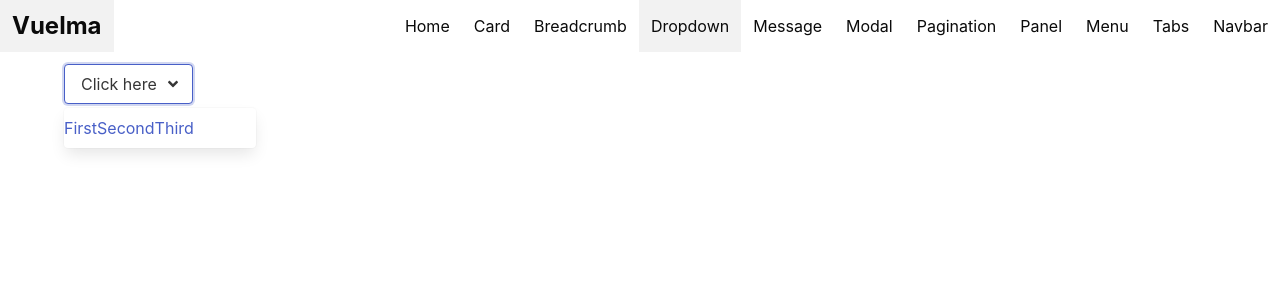
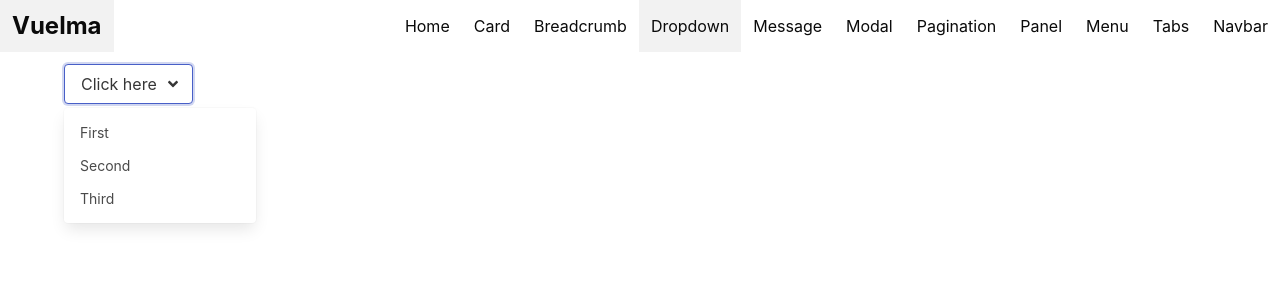
Before and after one commit to huuff/vuelma, a Vue app: page /dropdown in a window 1280 px wide. Both pictures are taken after a click on the button "Click here". Shown: the top 300 px of the page. Built offline with nearby package versions, Linux system fonts and the light colour scheme.

Commit message:
much more complex dropdown

```diff
--- a/package.json
+++ b/package.json
@@ -13,6 +13,7 @@
     "@fortawesome/free-solid-svg-icons": "^5.15.4",
     "@fortawesome/vue-fontawesome": "^3.0.0-5",
     "bulma": "^0.9.3",
+    "classnames": "^2.3.1",
     "core-js": "^3.8.3",
     "lodash": "^4.17.21",
     "vue": "^3.2.13",
--- a/src/components/dropdown/BaseDropdown.vue
+++ b/src/components/dropdown/BaseDropdown.vue
@@ -5,7 +5,6 @@
       class="button"
       aria-haspopup="true"
       @click="actualOpen = !actualOpen"
-      @blur="actualOpen = false"
       >
       <template v-if="!$slots.trigger">
         <span> {{ triggerText }} </span>
@@ -19,42 +18,72 @@
     </button>
   </div>
   <div class="dropdown-menu">
-    <div class="dropdown-content">
-      <classed-slot :childrenClass="'dropdown-item'">
-        <slot></slot>
-      </classed-slot>
-    </div>
+    <dropdownContent></dropdownContent>
   </div>
 </div>
 </template>
 
-<script setup lang="ts">
+<script setup lang="tsx">
 // TODO: aria-controls
-import { useSlots, toRef } from 'vue';
-import ClassedSlot from '@/components/slots/ClassedSlot';
+import { useSlots, toRef, } from 'vue';
 import { FontAwesomeIcon } from '@fortawesome/vue-fontawesome';
 import { library } from '@fortawesome/fontawesome-svg-core';
 import { faAngleDown } from '@fortawesome/free-solid-svg-icons';
 import { useOptionalTwoWayBinding } from '@/composables/optional-two-way-binding';
 import partial from 'lodash/partial';
+import DropdownItem, { DropdownItemProps } from './DropdownItem.vue';
+import classnames from 'classnames';
 
 library.add(faAngleDown);
 
 const props = withDefaults(defineProps<{
   triggerText?: string;
   open?: boolean;
+  activeItemId?: string;
 }>(), {
   open: undefined,
 });
 
 const emit = defineEmits<{
-  (event: "update:open", value: boolean): void
+  (event: "update:open", value: boolean): void;
+  (event: "update:activeItemId", value?: string): void;
 }>();
 
+// XXX: I don't know what's up with these issues, seems like
+// the vue compiler went crazy. But it works anyway
+// eslint-disable-next-line @typescript-eslint/ban-ts-comment
+// @ts-ignore
 const actualOpen = useOptionalTwoWayBinding(false, toRef(props, "open"), partial(emit, "update:open"));
+// eslint-disable-next-line @typescript-eslint/ban-ts-comment
+// @ts-ignore
+const actualActiveItemId = useOptionalTwoWayBinding(undefined, toRef(props, "activeItemId"), partial(emit, "update:activeItemId"));
 
 const slots = useSlots();
 if (!!props.triggerText === !!slots.trigger) {
   throw new Error("Only one of triggerText or the 'trigger' slot must be filled in!");
 }
+
+function isActive(itemId: string): boolean {
+  return actualActiveItemId.value === itemId;
+}
+
+function setActive(itemId: string): void {
+  actualActiveItemId.value = itemId;
+  actualOpen.value = false;
+}
+const dropdownContent = () =>
+<div class="dropdown-content">
+  { slots.default && slots.default().map(el => {
+    if (el.type === DropdownItem) {
+      const elemProps = el.props as DropdownItemProps;
+      return <a
+          class={classnames({
+            "dropdown-item": true,
+            "is-active": isActive(elemProps.itemId),
+          })}
+          onClick={() => setActive(elemProps.itemId)}
+        >{elemProps.text}</a>
+    }
+  })}
+</div>
 </script>
--- a/src/components/dropdown/DropdownItem.vue
+++ b/src/components/dropdown/DropdownItem.vue
@@ -1,14 +1,13 @@
 <template>
-  <a class="dropdown-item">
-    {{ text }}
-  </a>
+  {{ text }}
 </template>
 
 <script setup lang="ts">
+export type DropdownItemProps = {
+  text: string;
+  itemId: string;
+};
 
-const props = defineProps<{
-  text: string;
-  itemId?: string;
-}>();
+const props = defineProps<DropdownItemProps>();
 
 </script>
--- a/src/composables/optional-item-id.ts
+++ b/src/composables/optional-item-id.ts
@@ -1,11 +1,5 @@
 import { computed, Ref, ComputedRef } from 'vue';
 
 export function useOptionalItemId(text: Ref<string>, id: Ref<string | undefined>): ComputedRef<string> {
-  return computed(() => {
-    if (id.value) {
-      return id.value;
-    } else {
-      return text.value;
-    }
-  });
+  return computed(() => id.value ?? text.value);
 }
--- a/src/pages/ExampleDropdown.vue
+++ b/src/pages/ExampleDropdown.vue
@@ -1,11 +1,12 @@
 <template>
 <base-dropdown triggerText="Click here">
-  <a>First</a>
-  <a>Second</a>
-  <a>Third</a>
+  <dropdown-item text="First" itemId="item1"/>
+  <dropdown-item text="Second" itemId="item2"/>
+  <dropdown-item text="Third" itemId="item3"/>
 </base-dropdown>
 </template>
 
 <script setup lang="ts">
 import BaseDropdown from '@/components/dropdown/BaseDropdown.vue';
+import DropdownItem from '@/components/dropdown/DropdownItem.vue';
 </script>
```
Also changed, not shown: 1 other file (tests, documents, lock files or other folders).
